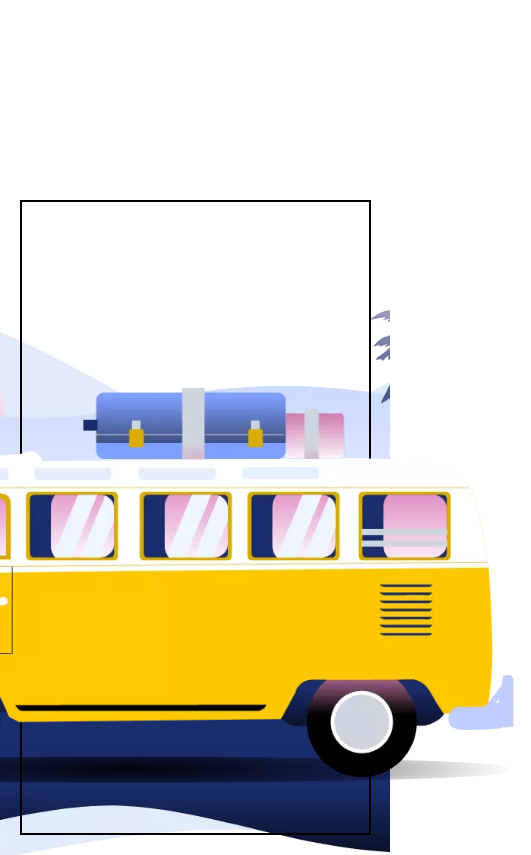
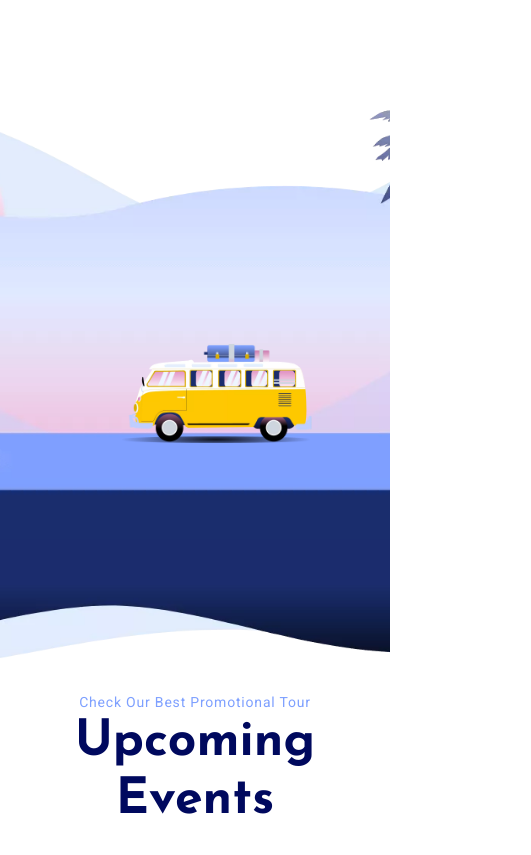
Before and after one commit to ismayilovasgar/coders_task_03_13, a plain HTML site: page index.html in a window 390 px wide. Shown: the top 855 px of the page, 531 px wide, since content can reach past the window. Drawn offline with Linux system fonts and the light colour scheme.

Commit message:
lastview

```diff
--- a/index.html
+++ b/index.html
@@ -9,6 +9,7 @@
         integrity="sha512-DTOQO9RWCH3ppGqcWaEA1BIZOC6xxalwEsw9c2QQeAIftl+Vegovlnee1c9QX4TctnWMn13TZye+giMm8e2LwA=="
         crossorigin="anonymous" referrerpolicy="no-referrer" />
     <link rel="stylesheet" href="style.css">
+    <link rel="stylesheet" href="responsive.css">
 </head>
 
 <body>
@@ -63,7 +64,6 @@
                     </div>
                 </div>
 
-                <i class="ti-angle-right"></i>
             </div>
 
         </div>
--- a/responsive.css
+++ b/responsive.css
@@ -0,0 +1,36 @@
+@media screen and (max-width: 768px) {
+  :root {
+    --width_row: 100%;
+    --width_image_car: 200px;
+    --height_car_from_rel: 30px;
+    --width_step: calc((var(--width_row) - var(--width_image_car)) / 4);
+    --product-col-count: 2;
+    --product-gap: 25px;
+  }
+}
+
+@media screen and (max-width: 425px) {
+  :root {
+    --width_row: 100%;
+    --width_image_car: 200px;
+    --height_car_from_rel: 30px;
+    --width_step: calc((var(--width_row) - var(--width_image_car)) / 4);
+
+    --product-col-count: 1;
+    --product-gap: 15px;
+  }
+
+  .products__about {
+    font-size: 15px;
+  }
+
+  .row {
+    height: 30vh;
+    position: relative;
+    margin: 20px auto;
+    width: var(--width_row);
+  }
+  .card-txt h3 {
+    font-size: 15px;
+  }
+}
--- a/style.css
+++ b/style.css
@@ -10,32 +10,20 @@
   font-family: "Roboto", sans-serif;
 }
 
-:root {
-  /* car size */
-  --width_row: 100%;
-  --width_image_car: 800px;
-  --height_car_from_rel: 30px;
-  --width_step: calc((var(--width_row) - var(--width_image_car)) / 4);
-
-  /* slider size */
-  --product-gap: 30px;
-  --product-row-count: 3;
-}
-
 .header {
+  height: 80vh;
   background: url("./images/h1_hero1.png.webp") center / cover no-repeat;
-  margin: 200px auto 0;
-  height: 80vh;
+  padding: 200px 0 0 0;
 }
 
 .container {
   width: 1200px;
   max-width: 90%;
   margin: 0 auto;
-  border: 2px solid black;
 }
+
 .row {
-  height: 70vh;
+  height: 40vh;
   position: relative;
   margin: 20px auto;
   width: var(--width_row);
@@ -64,11 +52,25 @@
 }
 
 /* Section-Middle */
-.section-middle {
-  padding: 120px 0 100px 0;
+
+:root {
+  /* car size */
+  --width_row: 100%;
+  --width_image_car: 800px;
+  --height_car_from_rel: 30px;
+  --width_step: calc((var(--width_row) - var(--width_image_car)) / 4);
+
+  /* slider size */
+  --product-gap: 40px;
+  --product-col-count: 3;
 }
+
 .section-content {
-  margin: 0 15px;
+  display: flex;
+  justify-content: center;
+  align-items: center;
+  flex-direction: column;
+  margin: 15px 0;
 }
 
 .section-content p {
@@ -94,20 +96,22 @@
 
 .image-card-lists {
   display: flex;
-  justify-content: center;
+  justify-content: space-around;
   align-items: center;
   flex-wrap: wrap;
   gap: var(--product-gap);
-  margin: 60px 0 0 0;
+  /* margin: 60px 0 0 0; */
 }
 
 .image-card {
-  width: calc((100% / var(--product-row-count)) - var(--product-gap));
+  width: calc((100% / var(--product-col-count)) - var(--product-gap));
   box-shadow: rgba(0, 9, 94, 0.06) 0px 10px 15px 0px;
+  /* border: 2px solid red; */
 }
 
 .image-card img {
   width: 100%;
+  object-fit: cover;
 }
 
 .card-body {
@@ -155,50 +159,3 @@
   color: rgb(126, 160, 255);
   font-family: "Roboto", sans-serif;
 }
-
-/*
-.section-slider-lists {
-  display: flex;
-  justify-content: center;
-  align-items: center;
-  flex-wrap: wrap;
-  gap: var(--product-gap);
-}
-
-.section-slider-card {
-  box-shadow: rgba(0, 9, 94, 0.06) 0px 10px 15px 0px;
-  width: calc(100% / var(--product-row-count) - var(--product-gap));
-  padding: 0px 20px;
-}
-
-.country-cost {
-  display: flex;
-  justify-content: space-between;
-}
-
-.country-cost h3 a {
-  font-family: "Josefin Sans", sans-serif;
-  font-size: 22px;
-  color: rgb(0, 9, 94);
-  line-height: 26.4px;
-  font-family: 700;
-  margin: 0 0 10px 0;
-}
-.country-cost span {
-  color: rgb(126, 160, 255);
-  font-size: 22px;
-  font-family: "Roboto", sans-serif;
-}
-
-.section-slider-card p a {
-  font-size: 14px;
-  padding: 9px 15px 9px 0;
-  font-weight: 500;
-  margin: 0 0 13px 0;
-  color: rgb(126, 160, 255);
-  background-color: rgba(126, 160, 255, 0.05);
-  border-radius: 19px;
-}
-.section-slider-card p {
-  font-size: 14px;
-} */
```
